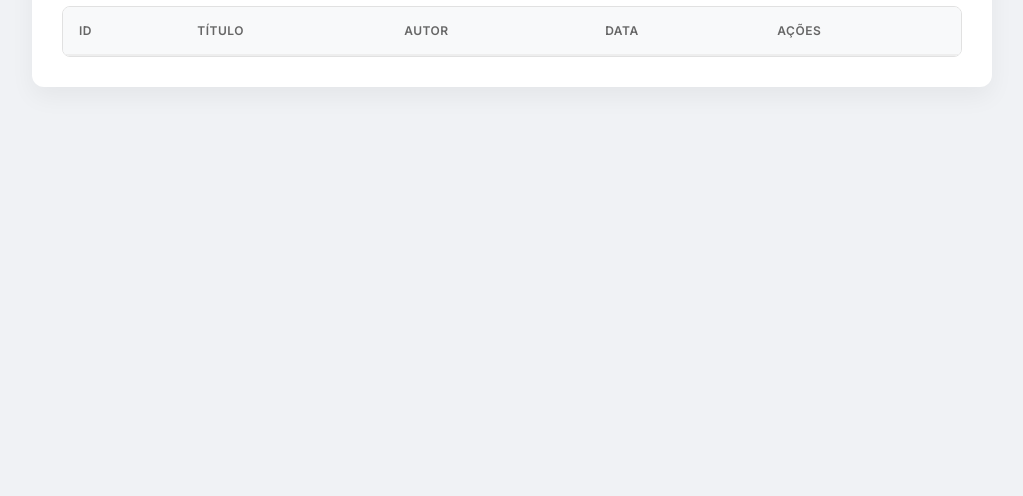
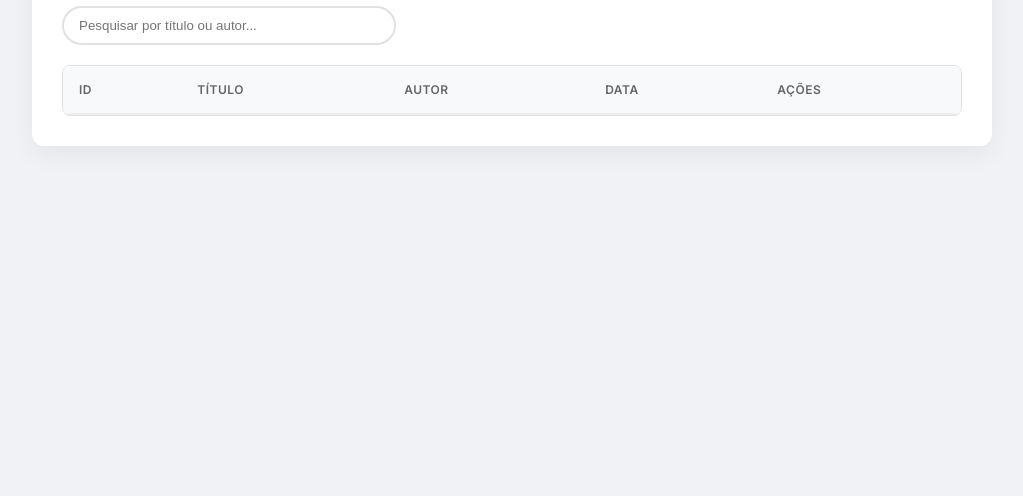
Before and after one commit to LucasCobraFatec/BibliotecaPessoal, a website: page index.html in a window 1280 px wide. Shown: the part 304-800 px from the top of the page, without its empty margins (128-1151 px from the left). Drawn offline with Linux system fonts and the light colour scheme; no server answers.

Commit message:
add funcao de busca

```diff
--- a/index.html
+++ b/index.html
@@ -24,6 +24,9 @@
 
     <div class="container">
     <h1>Meus Livros 📖</h1>
+    <div class="busca-container">
+            <input type="text" id="inputBusca" placeholder="Pesquisar por título ou autor..." onkeyup="filtrarLivros()">
+        </div>
 
     <table id="tabela-livros">
         <thead>
--- a/script.js
+++ b/script.js
@@ -34,7 +34,30 @@ async function carregarLivros() {
     } catch (erro) {
         console.error('Erro ao buscar dados: ', erro);
     }
+
+
+    //filtro de busca
 }
+
+function filtrarLivros() {
+    const termoBusca = document.getElementById('inputBusca').value.toLowerCase();
+    const linhas = document.querySelectorAll('#tabela-livros tbody tr');
+
+    linhas.forEach(linha => {
+        // Coluna 1 é Título, Coluna 2 é Autor
+        const titulo = linha.cells[1].textContent.toLowerCase();
+        const autor = linha.cells[2].textContent.toLowerCase();
+
+        if (titulo.includes(termoBusca) || autor.includes(termoBusca)) {
+            linha.style.display = ""; // Mostra a linha
+        } else {
+            linha.style.display = "none"; // Esconde a linha
+        }
+    });
+}
+
+
+
 
 // 2. Função única para Salvar (Cadastrar ou Atualizar)
 async function salvarlivro() {
--- a/style.css
+++ b/style.css
@@ -134,3 +134,33 @@ button:hover {
     white-space: nowrap;  /* Impede que o texto do botão quebre em duas linhas */
     flex-shrink: 0;       /* Garante que o botão não "encha" se a tela diminuir */
 }
+
+
+/* barra de busca */
+.header-tabela {
+    display: flex;
+    justify-content: space-between;
+    align-items: center;
+    margin-bottom: 20px;
+    flex-wrap: wrap;
+    gap: 15px;
+}
+
+.busca-container {
+    flex: 1;
+    max-width: 300px;
+}
+
+#inputBusca {
+    width: 100%;
+    padding: 10px 15px;
+    border: 2px solid #e1e1e1;
+    border-radius: 20px;
+    outline: none;
+    transition: all 0.3s;
+}
+
+#inputBusca:focus {
+    border-color: #007bff;
+    box-shadow: 0 0 0 4px rgba(0, 123, 255, 0.1);
+}
```
